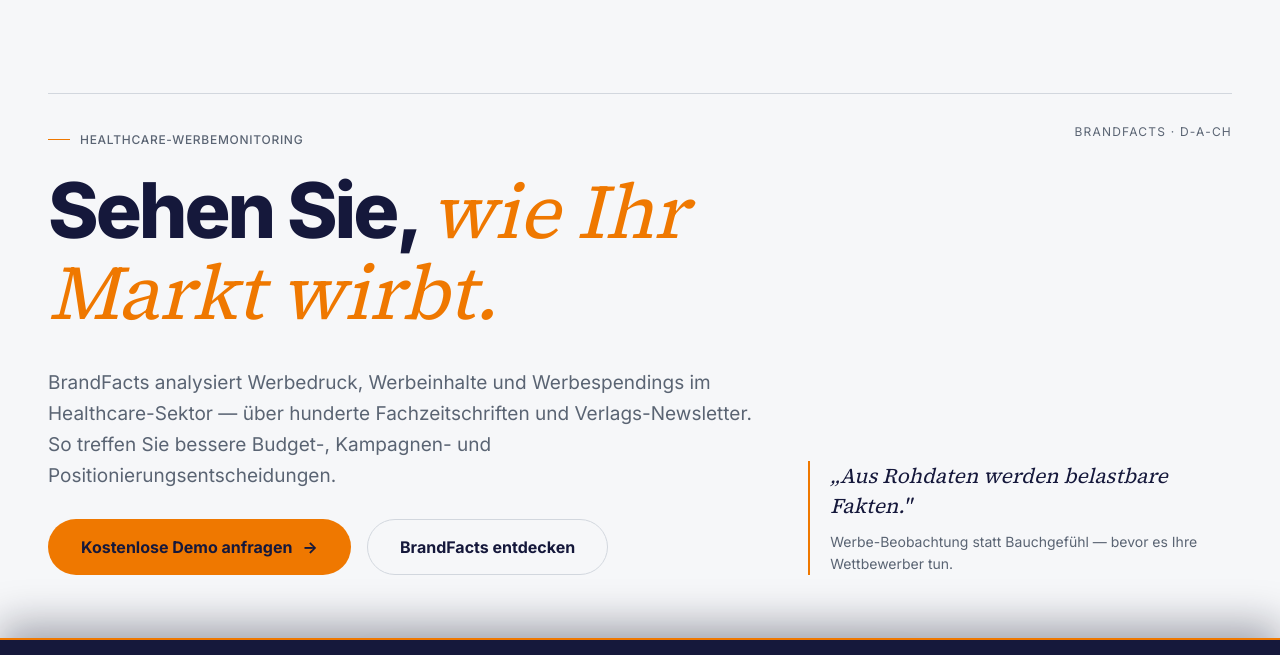
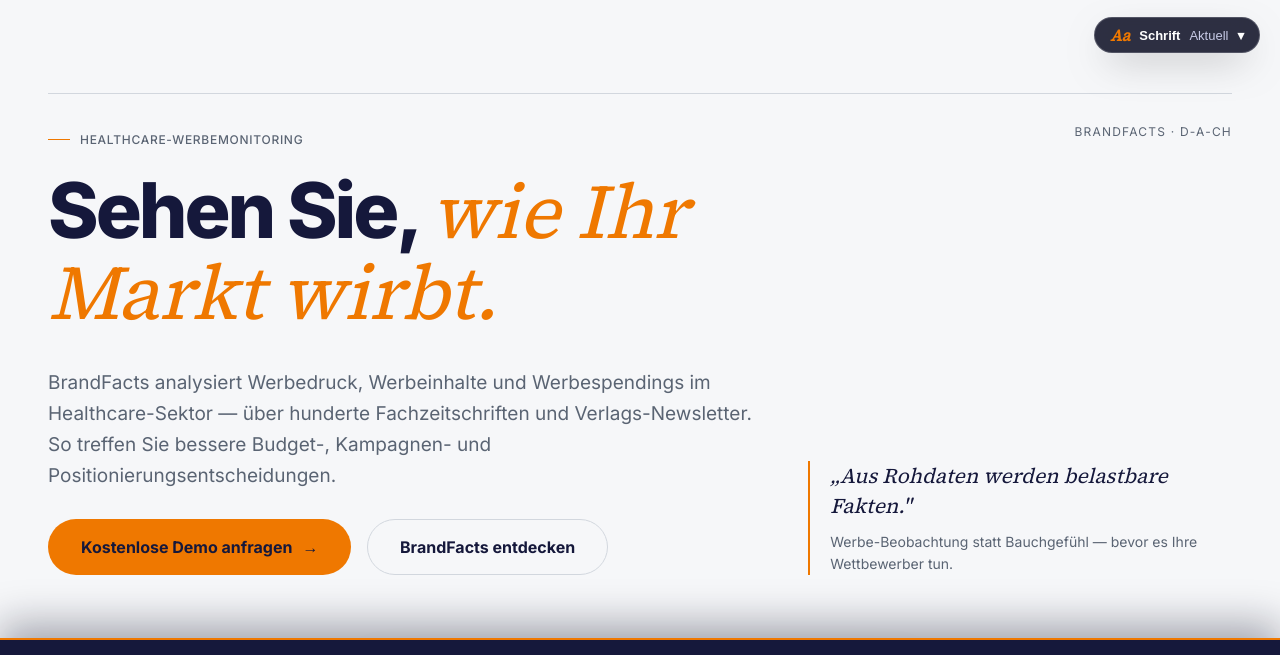
Before and after one commit to Flinthbx/faktenschmied, an Astro site: page /varianten/v2 in a window 1280 px wide. Shown: the part 75-730 px from the top of the page. Built offline with nearby package versions, Linux system fonts and the light colour scheme; Astro itself is replaced by a stand-in of ours.

Commit message:
Schrift-Umschalter + 3D-Effekte (Glut/Tilt/Daten-Ring) in Vorschau

```diff
--- /dev/null
+++ b/src/components/FontSwitcher.astro
@@ -0,0 +1,100 @@
+---
+// Schrift-Umschalter NUR für die Vorschau-Seiten (/varianten).
+// Alle Paarungen stehen unter der SIL Open Font License (frei, auch kommerziell).
+const pairs = [
+  { id: '0', name: 'Aktuell',    sub: 'Inter · Source Serif 4',   sans: "'Inter',system-ui,sans-serif",            serif: "'Source Serif 4',Georgia,serif" },
+  { id: '1', name: 'Editorial',  sub: 'Manrope · Fraunces',       sans: "'Manrope',system-ui,sans-serif",          serif: "'Fraunces',Georgia,serif" },
+  { id: '2', name: 'Technisch',  sub: 'Space Grotesk · Spectral', sans: "'Space Grotesk',system-ui,sans-serif",    serif: "'Spectral',Georgia,serif" },
+  { id: '3', name: 'Freundlich', sub: 'Plus Jakarta · Lora',      sans: "'Plus Jakarta Sans',system-ui,sans-serif",serif: "'Lora',Georgia,serif" },
+  { id: '4', name: 'Magazin',    sub: 'Figtree · Newsreader',     sans: "'Figtree',system-ui,sans-serif",          serif: "'Newsreader',Georgia,serif" },
+];
+---
+<link rel="preconnect" href="https://fonts.googleapis.com" />
+<link rel="preconnect" href="https://fonts.gstatic.com" crossorigin />
+<link rel="stylesheet" href="https://fonts.googleapis.com/css2?family=Manrope:wght@400;500;600;700;800&family=Fraunces:ital,opsz,wght@1,9..144,400;1,9..144,500&family=Space+Grotesk:wght@400;500;600;700&family=Spectral:ital,wght@1,400;1,500&family=Plus+Jakarta+Sans:wght@400;500;600;700;800&family=Lora:ital,wght@1,400;1,500&family=Figtree:wght@400;500;600;700;800&family=Newsreader:ital,opsz,wght@1,6..72,400;1,6..72,500&display=swap" />
+
+<div class="fswitch" data-pairs={JSON.stringify(pairs)}>
+  <button class="fs-toggle" aria-expanded="false"><span class="aa">Aa</span> Schrift <span class="cur">Aktuell</span> <span class="cv">▾</span></button>
+  <div class="fs-menu" hidden>
+    <div class="fs-hd">Schriftart wählen</div>
+    {pairs.map((p) => (
+      <button class={`fs-opt${p.id === '0' ? ' on' : ''}`} data-id={p.id} data-sans={p.sans} data-serif={p.serif}>
+        <b>{p.name}</b><small>{p.sub}</small>
+      </button>
+    ))}
+    <div class="fs-ft">Alle frei lizenziert (OFL)</div>
+  </div>
+</div>
+
+<style is:global>
+  .fswitch{position:fixed;top:92px;right:20px;z-index:121;font-family:var(--sans)}
+  .fs-toggle{display:inline-flex;align-items:center;gap:9px;cursor:pointer;border:1px solid rgba(255,255,255,.18);
+    background:rgba(12,14,36,.86);backdrop-filter:saturate(1.4) blur(14px);color:#fff;border-radius:100px;
+    padding:9px 15px;font-size:13px;font-weight:600;box-shadow:0 14px 40px -14px rgba(0,0,0,.6)}
+  .fs-toggle .aa{font-family:var(--serif);font-style:italic;font-size:16px;line-height:1;color:var(--brand)}
+  .fs-toggle .cur{color:#C7CAE6;font-weight:500}
+  .fs-toggle .cv{transition:transform .25s}
+  .fs-toggle[aria-expanded="true"] .cv{transform:rotate(180deg)}
+  .fs-menu{position:absolute;top:calc(100% + 8px);right:0;width:236px;background:#fff;border:1px solid var(--line);
+    border-radius:14px;padding:8px;box-shadow:0 24px 60px -18px rgba(20,24,59,.4);display:flex;flex-direction:column;gap:2px}
+  .fs-menu[hidden]{display:none}
+  .fs-hd{font-family:var(--mono);font-size:11px;letter-spacing:.06em;text-transform:uppercase;color:var(--slate);padding:8px 10px 4px}
+  .fs-opt{display:flex;flex-direction:column;align-items:flex-start;gap:2px;text-align:left;cursor:pointer;
+    background:none;border:0;border-radius:9px;padding:10px 12px;transition:background .15s}
+  .fs-opt:hover{background:var(--cloud)}
+  .fs-opt b{font-size:14px;color:var(--ink);font-weight:700}
+  .fs-opt small{font-size:11.5px;color:var(--slate)}
+  .fs-opt.on{background:var(--brand-tint)}
+  .fs-opt.on b{color:var(--brand-strong)}
+  .fs-ft{font-size:11px;color:var(--slate);padding:6px 10px 4px;border-top:1px solid var(--line);margin-top:4px}
+  @media(max-width:620px){.fswitch{top:auto;bottom:84px;right:14px}.fs-menu{width:210px}}
+</style>
+
+<script is:global>
+  (function () {
+    function initFontSwitcher() {
+      const box = document.querySelector('.fswitch');
+      if (!box || box.dataset.bound) return;
+      box.dataset.bound = '1';
+      const toggle = box.querySelector('.fs-toggle');
+      const menu = box.querySelector('.fs-menu');
+      const opts = Array.from(box.querySelectorAll('.fs-opt'));
+      const root = document.documentElement;
+
+      function apply(sans, serif) {
+        root.style.setProperty('--sans', sans);
+        root.style.setProperty('--mono', sans);
+        root.style.setProperty('--serif', serif);
+      }
+      function select(opt, save) {
+        opts.forEach((o) => o.classList.toggle('on', o === opt));
+        apply(opt.dataset.sans, opt.dataset.serif);
+        const cur = toggle.querySelector('.cur');
+        if (cur) cur.textContent = opt.querySelector('b').textContent;
+        if (save) { try { localStorage.setItem('fs-font', opt.dataset.id); } catch (e) {} }
+      }
+
+      toggle.addEventListener('click', function (e) {
+        e.stopPropagation();
+        const open = menu.hasAttribute('hidden');
+        if (open) { menu.removeAttribute('hidden'); toggle.setAttribute('aria-expanded', 'true'); }
+        else { menu.setAttribute('hidden', ''); toggle.setAttribute('aria-expanded', 'false'); }
+      });
+      opts.forEach((opt) => opt.addEventListener('click', function () {
+        select(opt, true);
+        menu.setAttribute('hidden', ''); toggle.setAttribute('aria-expanded', 'false');
+      }));
+      document.addEventListener('click', function (e) {
+        if (!box.contains(e.target)) { menu.setAttribute('hidden', ''); toggle.setAttribute('aria-expanded', 'false'); }
+      });
+
+      // gespeicherte Auswahl wiederherstellen
+      let saved = '0';
+      try { saved = localStorage.getItem('fs-font') || '0'; } catch (e) {}
+      const init = opts.find((o) => o.dataset.id === saved) || opts[0];
+      if (init) select(init, false);
+    }
+    if (document.readyState === 'loading') document.addEventListener('DOMContentLoaded', initFontSwitcher);
+    else initFontSwitcher();
+  })();
+</script>
--- a/src/pages/varianten/index.astro
+++ b/src/pages/varianten/index.astro
@@ -2,6 +2,7 @@
 import Base from '../../layouts/Base.astro';
 import VariantSwitcher from '../../components/VariantSwitcher.astro';
 import VariantStyles from '../../components/VariantStyles.astro';
+import FontSwitcher from '../../components/FontSwitcher.astro';
 const variants = [
   { n: '01', href: '/varianten/v1', t: 'Vollbild-Bühne', d: 'Cinematisch: das Schmiede-Foto füllt den ganzen Hero, Text auf dunklem Verlauf. Maximale Wirkung & Premium-Look.', cls: 'p1', img: '/img/forge-home.webp' },
   { n: '02', href: '/varianten/v2', t: 'Editorial / typografisch', d: 'Hell und ruhig wie ein Fachmagazin. Dominante Schrift mit Serif-Akzent, kein großes Foto. Seriös & klar.', cls: 'p2', img: '' },
@@ -11,7 +12,7 @@
 ];
 ---
 <Base title="Startseiten-Varianten | FaktenSchmied" description="Fünf Startseiten-Varianten zur Auswahl." path="/varianten" active="">
-  <VariantStyles />
+  <VariantStyles /><FontSwitcher />
   <section class="vov">
     <div class="wrap">
       <div class="head reveal">
--- a/src/pages/varianten/v1.astro
+++ b/src/pages/varianten/v1.astro
@@ -3,9 +3,10 @@
 import HomeBody from '../../components/HomeBody.astro';
 import VariantSwitcher from '../../components/VariantSwitcher.astro';
 import VariantStyles from '../../components/VariantStyles.astro';
+import FontSwitcher from '../../components/FontSwitcher.astro';
 ---
 <Base title="Variante 1 · Vollbild-Bühne | FaktenSchmied" description="Startseiten-Variante 1 — cinematische Vollbild-Bühne." path="/varianten/v1" active="">
-  <VariantStyles />
+  <VariantStyles /><FontSwitcher />
   <section class="vh1">
     <div class="bg"><img src="/img/forge-home.webp" alt="FaktenSchmied — Blick in die Schmiede, sinnbildlich für das Schmieden belastbarer Fakten aus Rohdaten." /></div>
     <div class="scrim"></div><div class="glow"></div>
--- a/src/pages/varianten/v2.astro
+++ b/src/pages/varianten/v2.astro
@@ -3,9 +3,10 @@
 import HomeBody from '../../components/HomeBody.astro';
 import VariantSwitcher from '../../components/VariantSwitcher.astro';
 import VariantStyles from '../../components/VariantStyles.astro';
+import FontSwitcher from '../../components/FontSwitcher.astro';
 ---
 <Base title="Variante 2 · Editorial | FaktenSchmied" description="Startseiten-Variante 2 — typografische, editoriale Bühne." path="/varianten/v2" active="">
-  <VariantStyles />
+  <VariantStyles /><FontSwitcher />
   <section class="vh2">
     <div class="wrap">
       <div class="rule reveal"></div>
--- a/src/pages/varianten/v3.astro
+++ b/src/pages/varianten/v3.astro
@@ -3,10 +3,13 @@
 import HomeBody from '../../components/HomeBody.astro';
 import VariantSwitcher from '../../components/VariantSwitcher.astro';
 import VariantStyles from '../../components/VariantStyles.astro';
+import FontSwitcher from '../../components/FontSwitcher.astro';
+import FxEmber from '../../components/FxEmber.astro';
 ---
 <Base title="Variante 3 · Zentriert | FaktenSchmied" description="Startseiten-Variante 3 — zentrierte Bühne mit Bildstreifen." path="/varianten/v3" active="">
-  <VariantStyles />
+  <VariantStyles /><FontSwitcher />
   <section class="vh3">
+    <FxEmber />
     <div class="glow"></div>
     <div class="top">
       <div class="ey on-dark reveal">Healthcare-Werbemonitoring</div>
```
Also changed, not shown: src/components/FxDataRing.astro (added, +38 -0 lines), src/components/FxEmber.astro (added, +35 -0 lines), src/components/FxTilt.astro (added, +26 -0 lines), src/pages/varianten/v4.astro (+8 -3 lines), src/pages/varianten/v5.astro (+5 -2 lines).
